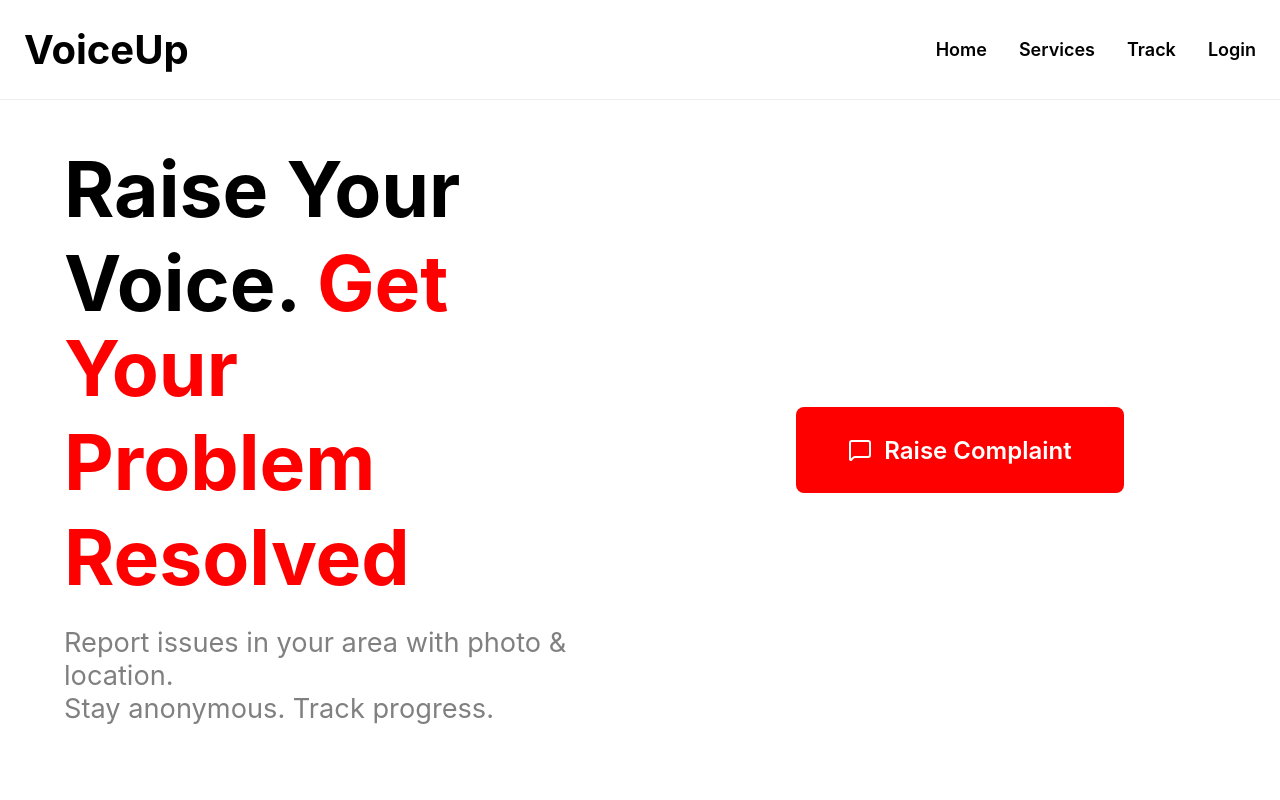
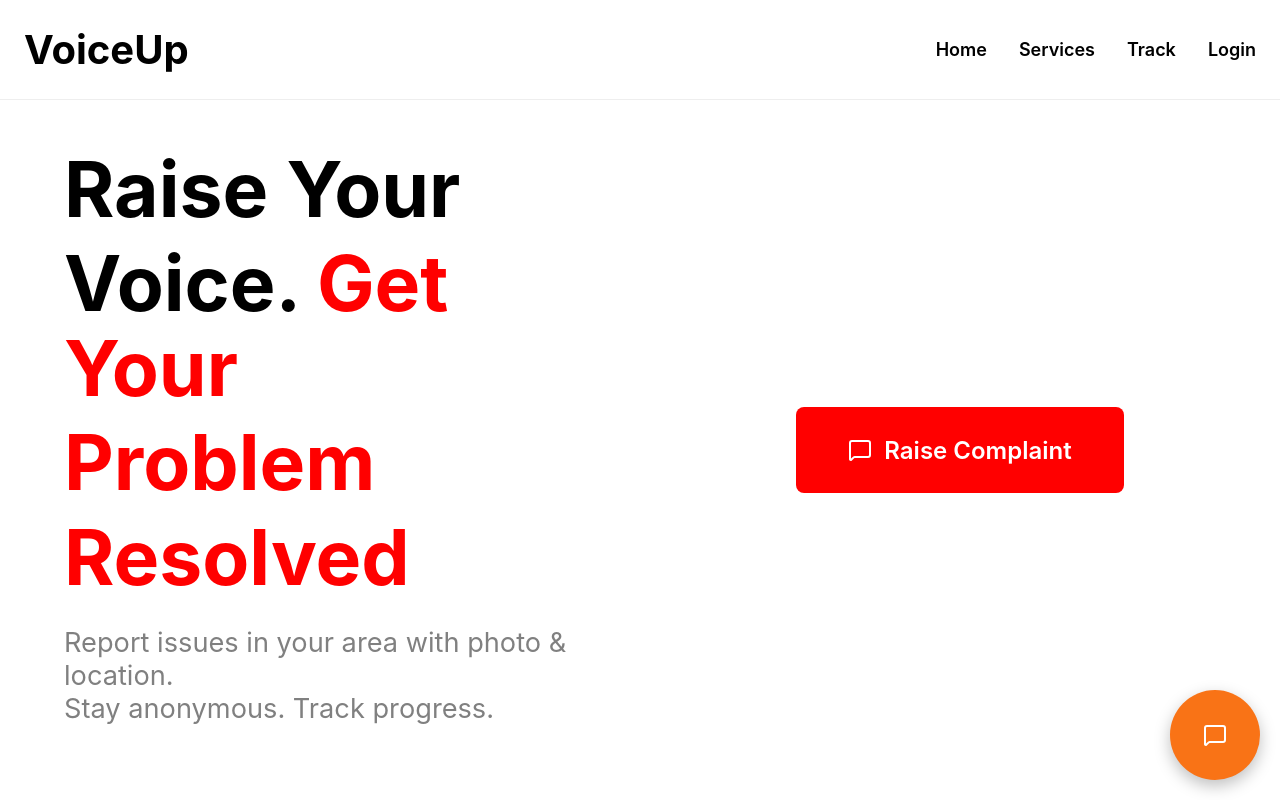
Before and after one commit to SubhashRelangi/RiseVoice, a React (Create React App) app in the folder frontend/: page / in a window 1280 px wide. Shown: the top 800 px of the page. Built offline with nearby package versions, Linux system fonts and the light colour scheme.

Commit message:
feat: Add floating "Raise Complaint" button

```diff
--- a/frontend/src/App.js
+++ b/frontend/src/App.js
@@ -6,6 +6,7 @@ import TrackPage from './pages/TrackPage';
 import RaiseComplaintPage from './pages/RaiseComplaintPage';
 import Navigation from './Components/Navigation';
 import Footer from './Components/Footer';
+import FloatingButton from './Components/FloatingButton';
 
 const App = () => {
   return (
@@ -17,6 +18,7 @@ const App = () => {
         <Route path="/track" element={<TrackPage />} />
         <Route path="/raise-complaint" element={<RaiseComplaintPage />} />
       </Routes>
+      <FloatingButton />
       <Footer />
     </div>
   )
--- /dev/null
+++ b/frontend/src/Components/FloatingButton.jsx
@@ -0,0 +1,16 @@
+import React from "react";
+import { MessageSquare } from "lucide-react";
+import { useNavigate } from "react-router-dom";
+import "../StyleSheets/FloatingButton.css";
+
+const FloatingButton = () => {
+  const navigate = useNavigate();
+
+  return (
+    <button className="floating-btn" onClick={() => navigate("/raise-complaint")}>
+      <MessageSquare className="icon" />
+    </button>
+  );
+};
+
+export default FloatingButton;
--- /dev/null
+++ b/frontend/src/StyleSheets/FloatingButton.css
@@ -0,0 +1,53 @@
+.floating-btn {
+  position: fixed;
+  bottom: 20px;
+  right: 20px;
+  width: 80px;   /* default desktop size */
+  height: 80px;
+  background-color: #f97316; /* Orange */
+  border: none;
+  border-radius: 50%;
+  display: flex;
+  align-items: center;
+  justify-content: center;
+  cursor: pointer;
+  box-shadow: 0 6px 16px rgba(0, 0, 0, 0.25);
+  transition: transform 0.2s ease, box-shadow 0.2s ease;
+  z-index: 1000;
+}
+
+.floating-btn:hover {
+  transform: scale(1.1);
+  box-shadow: 0 8px 20px rgba(0, 0, 0, 0.35);
+}
+
+.floating-btn .icon {
+  color: white;
+  font-size: 34px; /* desktop size */
+}
+
+/* 📱 Mobile (max-width: 768px) */
+@media (max-width: 768px) {
+  .floating-btn {
+    width: 60px;
+    height: 60px;
+    bottom: 15px;
+    right: 15px;
+  }
+
+  .floating-btn .icon {
+    font-size: 26px;
+  }
+}
+
+/* 🖥️ Large screens (min-width: 1200px) */
+@media (min-width: 1200px) {
+  .floating-btn {
+    width: 90px;
+    height: 90px;
+  }
+
+  .floating-btn .icon {
+    font-size: 38px;
+  }
+}
```
